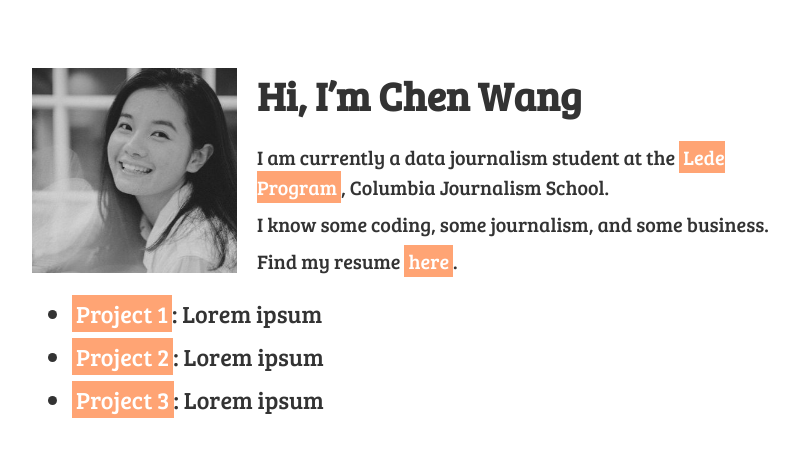
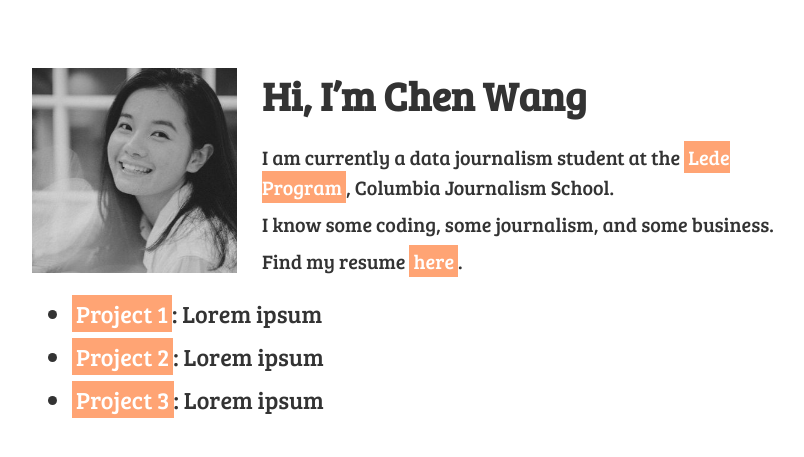
Before and after one commit to hichenwang/Data_Studio_Projects, a Jekyll site: the page built from docs/index.md, in a window 1280 px wide. Shown: the top 457 px of the page, without its empty margins (233-1037 px from the left). Built offline with Jekyll 4.4.1, drawn with Linux system fonts in a browser that asks for light colours.

Commit message:
website update

```diff
--- a/docs/assets/css/main.css
+++ b/docs/assets/css/main.css
@@ -28,7 +28,7 @@
 p:first-of-type {
     width: 200px;
     float: left;
-    margin: 0 25px 0 0;
+    margin: 0 30px 0 0;
 }
 
 img {
@@ -58,6 +58,6 @@
 a:focus, a:hover, a:active {
   text-decoration: none;
   background: #ffa474;
-  padding: 3px 6px;
+  padding: 6px 10px;
   color: #ffffff;
 }
```
